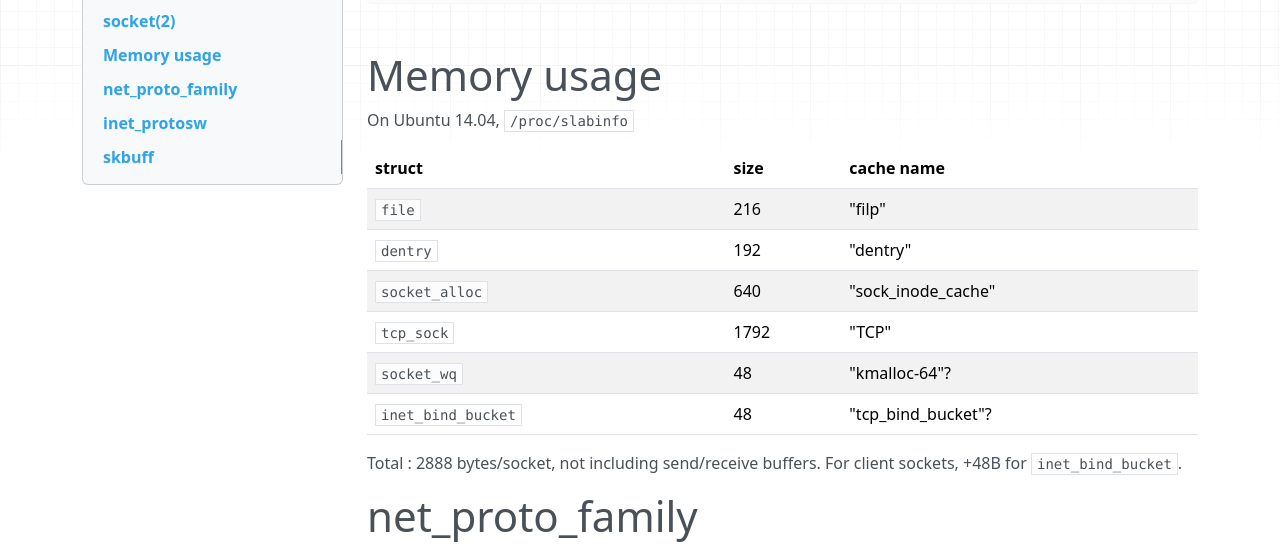
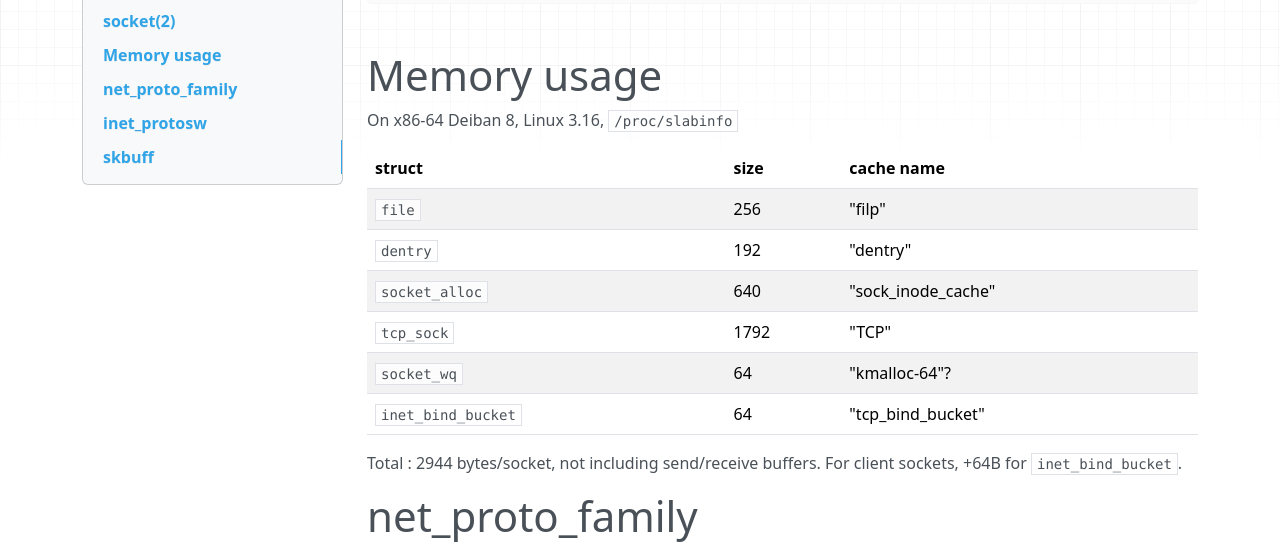
Before and after one commit to chenshuo/notes, an MkDocs documentation site: the page built from docs/kernel/data-structures.md, in a window 1280 px wide and 900 px high, scrolled down 3910 px. Shown: the part 151-709 px from the top of the window. Built offline with MkDocs 1.6.1, drawn with Linux system fonts in a browser that asks for light colours; nearby versions of some CDN libraries; old or Windows-style settings are respelled for this version of MkDocs.

Commit message:
kernel/data-structures.md

```diff
--- a/docs/kernel/data-structures.md
+++ b/docs/kernel/data-structures.md
@@ -190,19 +190,18 @@ After `socket()`
 
 # Memory usage
 
-On Ubuntu 14.04, `/proc/slabinfo`
+On x86-64 Deiban 8, Linux 3.16, `/proc/slabinfo`
 
 | struct | size | cache name |
 | --- | --- | --- |
-| `file` | 216 | "filp" |
+| `file` | 256 | "filp" |
 | `dentry` | 192 | "dentry" |
 | `socket_alloc` | 640 | "sock_inode_cache" |
 | `tcp_sock` | 1792 | "TCP" |
-| `socket_wq` | 48 | "kmalloc-64"? |
-| `inet_bind_bucket` | 48 | "tcp_bind_bucket"? |
+| `socket_wq` | 64 | "kmalloc-64"? |
+| `inet_bind_bucket` | 64 | "tcp_bind_bucket" |
 
-Total : 2888 bytes/socket, not including send/receive buffers. For client sockets, +48B for `inet_bind_bucket`.
-
+Total : 2944 bytes/socket, not including send/receive buffers. For client sockets, +64B for `inet_bind_bucket`.
 
 # net_proto_family
 
```
Also changed, not shown: docs/kernel.md (deleted, +0 -4 lines).
